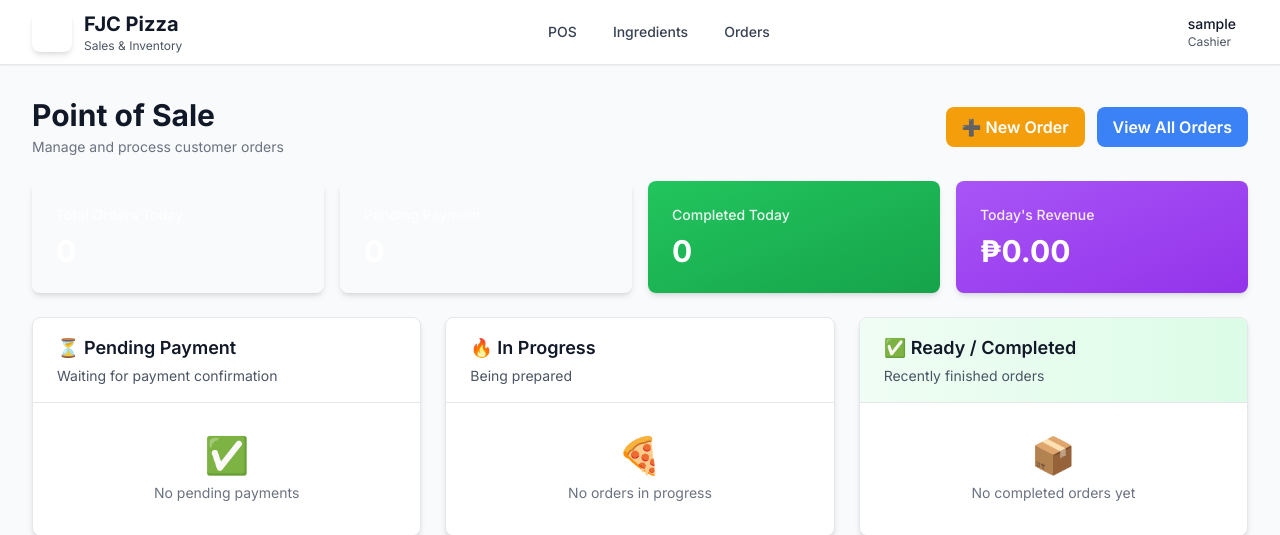
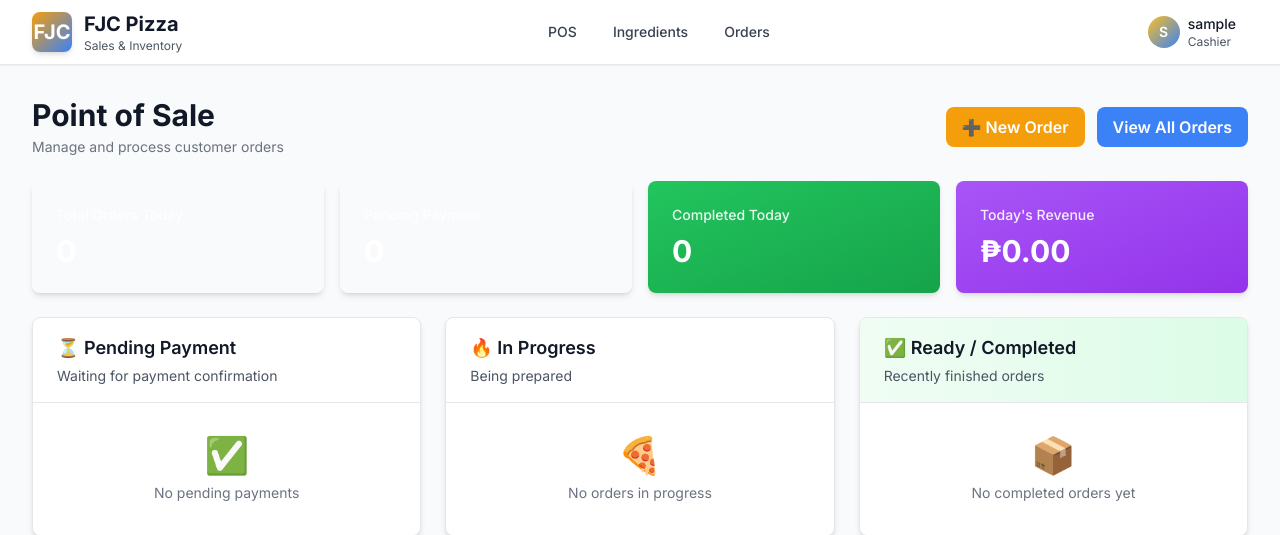
Before and after one commit to property360-2/FJC-Pizza, a Django app: page /pos/ in a window 1280 px wide. Shown: the top 535 px of the page. Run offline with Django 5.2, Linux system fonts and the light colour scheme; the visitor is signed in with stand-in values (Sample User, id 1); data that the repository does not hold is empty; some libraries are stand-ins or nearby versions.

Commit message:
fix: Resolve gradient color display using direct CSS utilities
Root Cause Fix:
- CSS custom properties (--tw-gradient-from/to) weren't working properly
- Variables set on sibling classes don't cascade in CSS
- Complex multi-class approach was causing gradients to fail

Solution Implemented:
- Added .bg-fjc-gradient utility class (yellow-500 → blue-500)
- Added .bg-fjc-avatar-gradient utility class (yellow-400 → blue-500)
- Both use direct linear-gradient() CSS with !important
- Updated navigation logo to use bg-fjc-gradient
- Updated user avatar to use bg-fjc-avatar-gradient

CSS Changes:
.bg-fjc-gradient {
    background-image: linear-gradient(to bottom right, #f59e0b, #3b82f6) !important;
}

.bg-fjc-avatar-gradient {
    background-image: linear-gradient(to bottom right, #fbbf24, #3b82f6) !important;
}

HTML Changes:
- Logo: bg-gradient-to-br from-fjc-yellow-500 to-fjc-blue-500 → bg-fjc-gradient
- Avatar: bg-gradient-to-br from-fjc-yellow-400 to-fjc-blue-500 → bg-fjc-avatar-gradient

Testing:
- Hard refresh (Ctrl+Shift+R)
- FJC logo should show yellow→blue gradient
- User avatar should show gradient with yellow-400 and blue-500
- Navigation should be fully styled

🤖 Generated with Claude Code

Co-Authored-By: Claude <noreply@anthropic.com>

```diff
--- a/sales_inventory_system/templates/base.html
+++ b/sales_inventory_system/templates/base.html
@@ -187,6 +187,17 @@
             background-image: linear-gradient(to bottom right, var(--tw-gradient-from, #f59e0b), var(--tw-gradient-to, #3b82f6));
         }
 
+        /* FJC Brand Gradient Utilities */
+        .bg-fjc-gradient {
+            background-image: linear-gradient(to bottom right, #f59e0b, #3b82f6) !important;
+            background-color: transparent;
+        }
+
+        .bg-fjc-avatar-gradient {
+            background-image: linear-gradient(to bottom right, #fbbf24, #3b82f6) !important;
+            background-color: transparent;
+        }
+
         .hover\:text-fjc-blue-600:hover { color: #2563eb; }
         .hover\:bg-fjc-blue-600:hover { background-color: #2563eb; }
     </style>
@@ -207,7 +218,7 @@
                 <!-- Logo & Brand -->
                 <div class="flex items-center space-x-4">
                     <div class="flex items-center">
-                        <div class="w-10 h-10 bg-gradient-to-br from-fjc-yellow-500 to-fjc-blue-500 rounded-lg flex items-center justify-center shadow-md">
+                        <div class="w-10 h-10 bg-fjc-gradient rounded-lg flex items-center justify-center shadow-md">
                             <span class="text-white font-bold text-xl">FJC</span>
                         </div>
                         <div class="ml-3">
@@ -264,7 +275,7 @@
                                 class="flex items-center space-x-2 px-3 py-2 rounded-lg hover:bg-gray-100"
                                 aria-label="User menu"
                                 aria-haspopup="true">
-                            <div class="w-8 h-8 rounded-full bg-gradient-to-br from-fjc-yellow-400 to-fjc-blue-500 flex items-center justify-center">
+                            <div class="w-8 h-8 rounded-full bg-fjc-avatar-gradient flex items-center justify-center">
                                 <span class="text-white font-semibold text-sm">{{ user.username|slice:":1"|upper }}</span>
                             </div>
                             <div class="text-left hidden sm:block">
```
